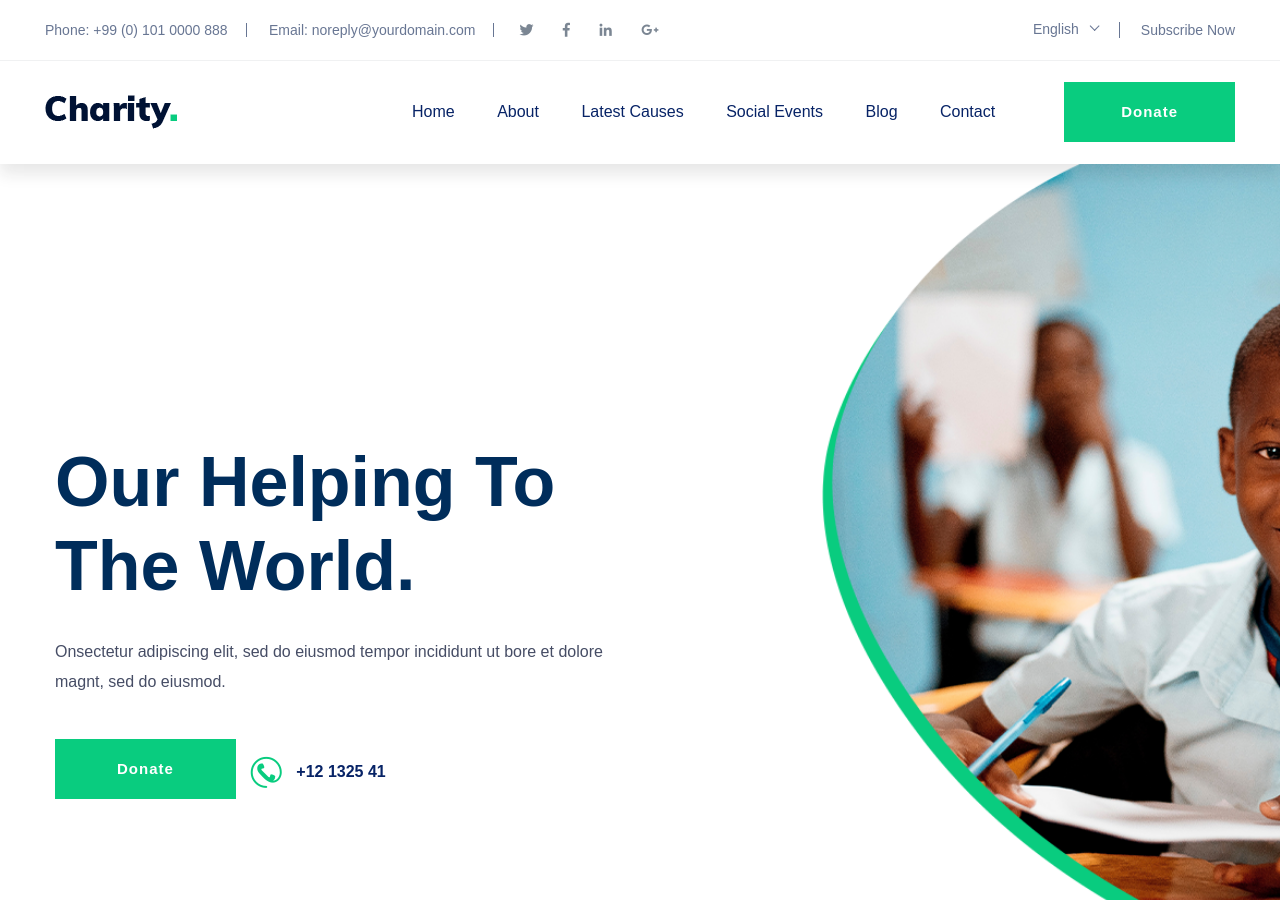
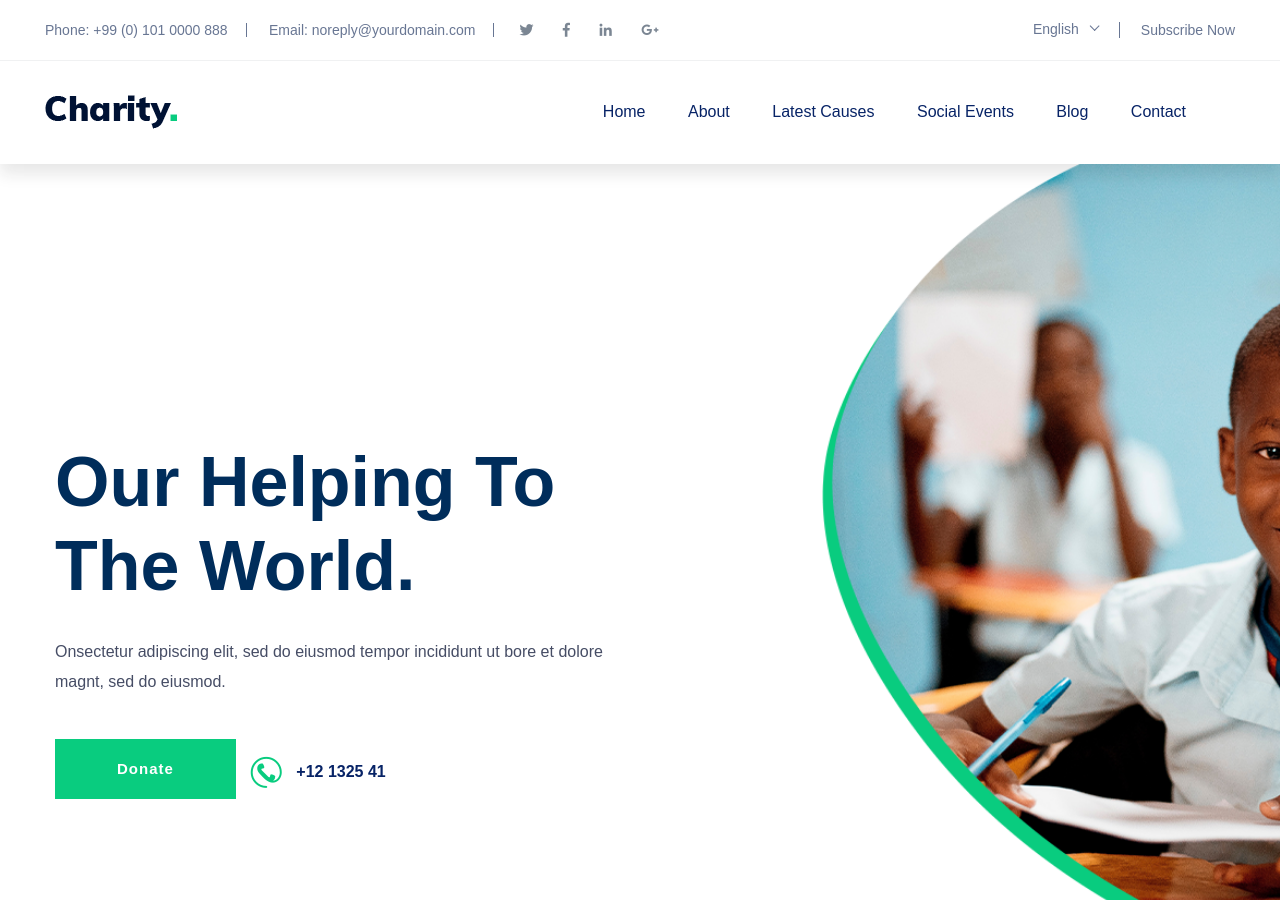
Before and after one commit to mosiacmm/mosiacmm.github.io, a Jekyll site: the page built from index.html, in a window 1280 px wide and 900 px high. Built offline with Jekyll 4.4.1, drawn with Linux system fonts in a browser that asks for light colours; some web fonts are replaced.

Commit message:
modify donate

```diff
--- a/_includes/components/header_menu.html
+++ b/_includes/components/header_menu.html
@@ -70,9 +70,9 @@
                                 </nav>
                             </div>
                             <!-- Header-btn -->
-                            <div class="header-right-btn d-none d-lg-block ml-20">
+                            <!-- <div class="header-right-btn d-none d-lg-block ml-20">
                                 <a href="contact.html" class="btn header-btn">Donate</a>
-                            </div>
+                            </div> -->
                         </div>
                     </div>
                     <!-- Mobile Menu -->
```
